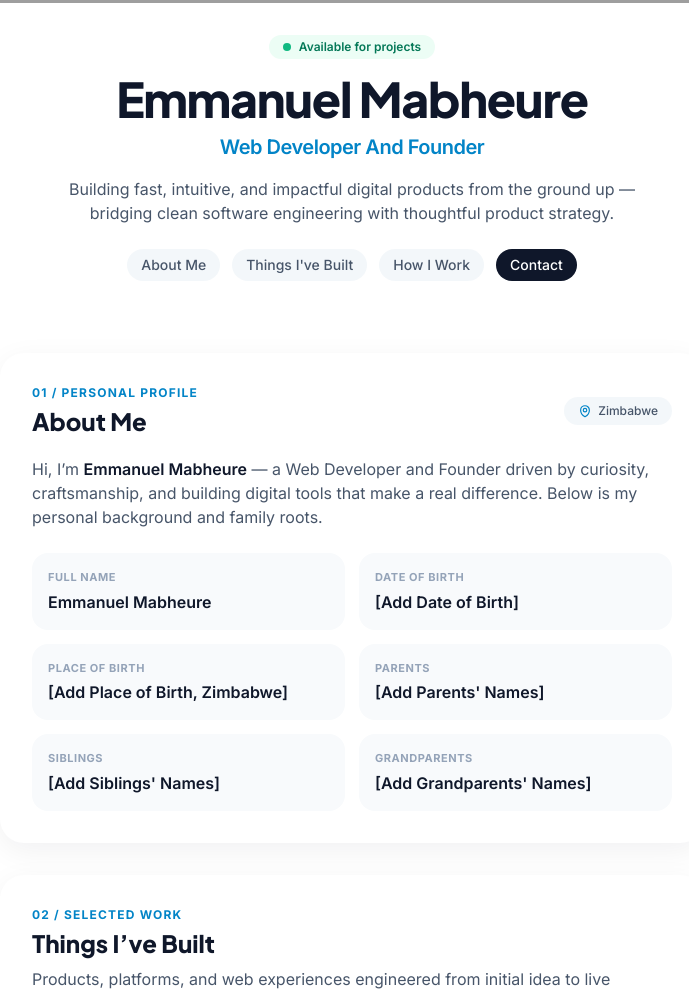
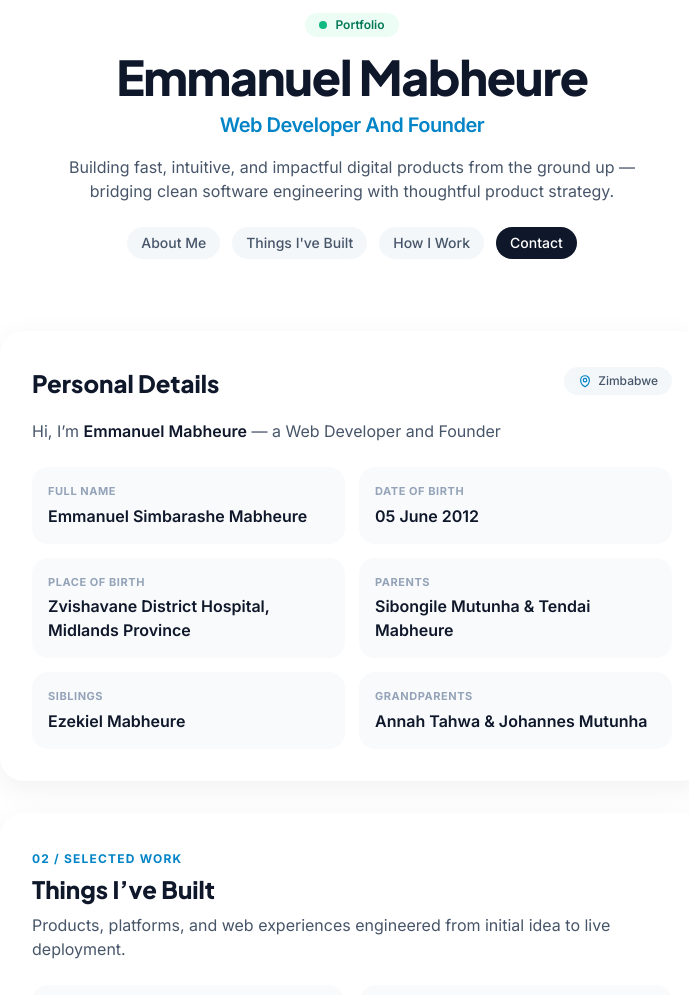
Before and after one commit to emmanuelmabheure900-crypto/emmanuelmabheure, a plain HTML site: page index.html in a window 1280 px wide. Shown: the part 629-1624 px from the top of the page, without its empty margins (288-977 px from the left). Drawn offline with nearby package versions, Linux system fonts and the light colour scheme; grey boxes are pictures that could not be loaded.

Commit message:
Revise personal details in index.html
Updated personal information in the profile section, including name, date of birth, place of birth, parents, siblings, and grandparents.

````diff
--- a/index.html
+++ b/index.html
@@ -1,4 +1,3 @@
-```html
 <!DOCTYPE html>
 <html lang="en" class="scroll-smooth">
 <head>
@@ -66,7 +65,7 @@
       <!-- Availability Status Pill -->
       <div class="inline-flex items-center gap-2 px-3.5 py-1 rounded-full bg-emerald-50 text-emerald-700 text-xs font-semibold mb-4">
         <span class="w-2 h-2 rounded-full bg-emerald-500"></span>
-        <span>Available for projects</span>
+        <span>Portfolio</span>
       </div>
 
       <!-- Full Name -->
@@ -105,8 +104,8 @@
     <section id="about" class="scroll-mt-8 bg-white rounded-3xl p-6 sm:p-8 shadow-[0_8px_30px_rgba(15,23,42,0.06)]">
       <div class="flex flex-wrap items-center justify-between gap-3 mb-5">
         <div>
-          <span class="text-xs font-bold uppercase tracking-widest text-sky-600">01 / Personal Profile</span>
-          <h2 class="font-display text-2xl font-extrabold text-slate-900 mt-1">About Me</h2>
+          <span class="text-xs font-bold uppercase tracking-widest text-sky-600"></span>
+          <h2 class="font-display text-2xl font-extrabold text-slate-900 mt-1">Personal Details</h2>
         </div>
         <span class="inline-flex items-center gap-1.5 text-xs font-medium text-slate-600 bg-slate-100/80 px-3.5 py-1.5 rounded-full">
           <svg class="w-3.5 h-3.5 text-sky-600 shrink-0" fill="none" viewBox="0 0 24 24" stroke="currentColor" stroke-width="2">
@@ -119,7 +118,7 @@
 
       <!-- Short Personal Bio -->
       <p class="text-sm sm:text-base text-slate-600 leading-relaxed mb-6">
-        Hi, I’m <strong class="font-semibold text-slate-900">Emmanuel Mabheure</strong> — a Web Developer and Founder driven by curiosity, craftsmanship, and building digital tools that make a real difference. Below is my personal background and family roots.
+        Hi, I’m <strong class="font-semibold text-slate-900">Emmanuel Mabheure</strong> — a Web Developer and Founder
       </p>
 
       <!-- Editable Personal Information Grid (Fill in your details directly below) -->
@@ -127,42 +126,42 @@
         <!-- Full Name -->
         <div class="bg-slate-50 rounded-2xl p-4">
           <span class="block text-[11px] font-bold uppercase tracking-wider text-slate-400">Full Name</span>
-          <span class="block mt-1 text-sm sm:text-base font-semibold text-slate-900">Emmanuel Mabheure</span>
+          <span class="block mt-1 text-sm sm:text-base font-semibold text-slate-900">Emmanuel Simbarashe Mabheure</span>
         </div>
 
         <!-- Date of Birth -->
         <div class="bg-slate-50 rounded-2xl p-4">
           <span class="block text-[11px] font-bold uppercase tracking-wider text-slate-400">Date of Birth</span>
           <!-- Replace placeholder below with your Date of Birth -->
-          <span class="block mt-1 text-sm sm:text-base font-semibold text-slate-900">[Add Date of Birth]</span>
+          <span class="block mt-1 text-sm sm:text-base font-semibold text-slate-900">05 June 2012</span>
         </div>
 
         <!-- Place of Birth -->
         <div class="bg-slate-50 rounded-2xl p-4">
           <span class="block text-[11px] font-bold uppercase tracking-wider text-slate-400">Place of Birth</span>
           <!-- Replace placeholder below with your Place of Birth -->
-          <span class="block mt-1 text-sm sm:text-base font-semibold text-slate-900">[Add Place of Birth, Zimbabwe]</span>
+          <span class="block mt-1 text-sm sm:text-base font-semibold text-slate-900">Zvishavane District Hospital, Midlands Province</span>
         </div>
 
         <!-- Parents -->
         <div class="bg-slate-50 rounded-2xl p-4">
           <span class="block text-[11px] font-bold uppercase tracking-wider text-slate-400">Parents</span>
           <!-- Replace placeholder below with your Parents' names -->
-          <span class="block mt-1 text-sm sm:text-base font-semibold text-slate-900">[Add Parents' Names]</span>
+          <span class="block mt-1 text-sm sm:text-base font-semibold text-slate-900">Sibongile Mutunha & Tendai Mabheure</span>
         </div>
 
         <!-- Siblings -->
         <div class="bg-slate-50 rounded-2xl p-4">
           <span class="block text-[11px] font-bold uppercase tracking-wider text-slate-400">Siblings</span>
           <!-- Replace placeholder below with your Siblings' names -->
-          <span class="block mt-1 text-sm sm:text-base font-semibold text-slate-900">[Add Siblings' Names]</span>
+          <span class="block mt-1 text-sm sm:text-base font-semibold text-slate-900">Ezekiel Mabheure</span>
         </div>
 
         <!-- Grandparents -->
         <div class="bg-slate-50 rounded-2xl p-4">
           <span class="block text-[11px] font-bold uppercase tracking-wider text-slate-400">Grandparents</span>
           <!-- Replace placeholder below with your Grandparents' names -->
-          <span class="block mt-1 text-sm sm:text-base font-semibold text-slate-900">[Add Grandparents' Names]</span>
+          <span class="block mt-1 text-sm sm:text-base font-semibold text-slate-900">Annah Tahwa & Johannes Mutunha</span>
         </div>
       </div>
     </section>
````
